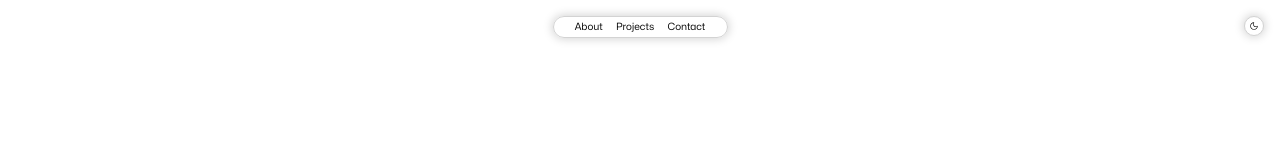
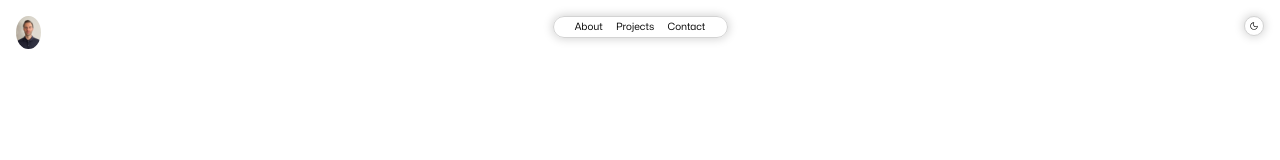
Before and after one commit to cameronmakarchuk/portfolio-site-client, a React (Create React App) app: page / in a window 1280 px wide. Shown: the top 160 px of the page. Built offline with nearby package versions, Linux system fonts and the light colour scheme.

Commit message:
Add profile picture to PageHeader. Setup initial files for MainHero component

```diff
--- /dev/null
+++ b/src/components/MainHero/MainHero.scss
@@ -0,0 +1,3 @@
+@use "../../styles/partials/mixins" as *;
+@use "../../styles/partials/variables" as *;
+@use "../../styles/partials/typography" as *;
--- a/src/components/PageHeader/PageHeader.scss
+++ b/src/components/PageHeader/PageHeader.scss
@@ -7,6 +7,15 @@
     width: 100vw;
     position: relative;
     padding: 1.0rem;
+
+    &__profile-img {
+        width: 25px;
+        // height: 20px;
+        border-radius: 50%;
+        position: absolute;
+        left: 1.0rem;
+        top: 1.0rem;
+    }
 
     &__nav {
         width: 100%;
--- a/src/components/PageHeader/PageHeader.tsx
+++ b/src/components/PageHeader/PageHeader.tsx
@@ -1,14 +1,17 @@
 import "./PageHeader.scss";
-import darkToggleIcon from "../../assets/icons/dark_mode_FILL0_wght400_GRAD0_opsz48.svg"
-import lightToggleIcon from "../../assets/icons/light_mode_FILL0_wght400_GRAD0_opsz48.svg"
-import {NavLink} from "react-router-dom";
-
-
+import darkToggleIcon from "../../assets/icons/dark_mode_FILL0_wght400_GRAD0_opsz48.svg";
+import _lightToggleIcon from "../../assets/icons/light_mode_FILL0_wght400_GRAD0_opsz48.svg";
+import camProfilePic from "../../assets/images/cam-headshot.jpg";
+import { NavLink } from "react-router-dom";
 
 export default function PageHeader(): JSX.Element {
-
   return (
     <header className="page-header">
+      <img
+        src={camProfilePic}
+        alt="Cameron profile"
+        className="page-header__profile-img"
+      />
       <nav className="page-header__nav">
         <ul className="page-header__nav-list">
           <NavLink to="" className="page-header__nav-link">
@@ -21,10 +24,12 @@ export default function PageHeader(): JSX.Element {
             <li className="page-header__nav-item">Contact</li>
           </NavLink>
         </ul>
-
-               <img src={darkToggleIcon} alt="light dark toggle" className="page-header__light-dark-toggle" />
-
       </nav>
+      <img
+        src={darkToggleIcon}
+        alt="light dark toggle"
+        className="page-header__light-dark-toggle"
+      />
     </header>
-    )
+  );
 }
```
Also changed, not shown: src/components/MainHero/MainHero.tsx (added, +12 -0 lines), src/assets/images/cam-headshot.jpg (added). Lines whose indentation alone changed are shown as unchanged.
